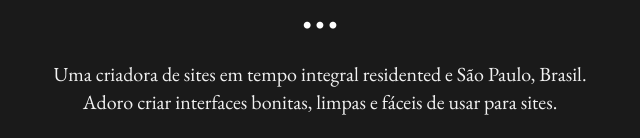
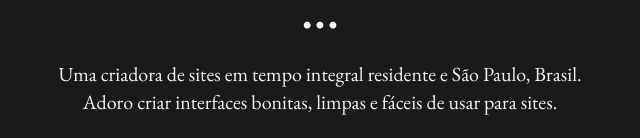
Before and after one commit to verofreitt/verofreitt.github.io, a plain HTML site: page index.html in a window 1280 px wide. Shown: the part 814-952 px from the top of the page, 320-960 px from the left. Drawn offline with nearby package versions, Linux system fonts and the light colour scheme.

Commit message:
correcao ortografica

```diff
--- a/index.html
+++ b/index.html
@@ -84,7 +84,7 @@
 
 				<!-- INTRO INFORMATIO-->
 				<div class="col-lg-6 col-lg-offset-3">
-					<p>Uma criadora de sites em tempo integral residented e São Paulo, Brasil. Adoro criar interfaces bonitas, limpas e fáceis de usar para sites.</p>
+					<p>Uma criadora de sites em tempo integral residente e São Paulo, Brasil. Adoro criar interfaces bonitas, limpas e fáceis de usar para sites.</p>
 					<p>Minha paixão é transformar boas ideias e produtos em sites atraentes.</p>
 					<p>Às vezes, escrevo um blog sobre programação e tendências da web. Também compartilho links e meus pensamentos sobre.</p>
 					<p>Estou disponível para trabalho. Contacte-me agora.</p>
```
